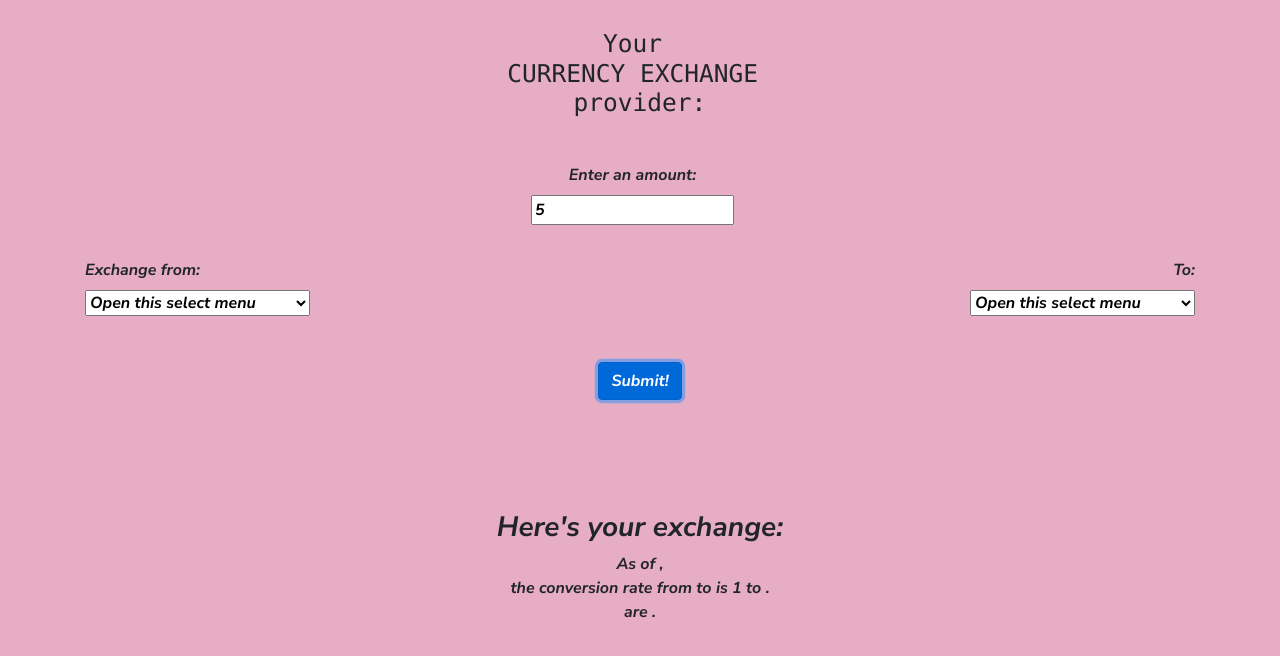
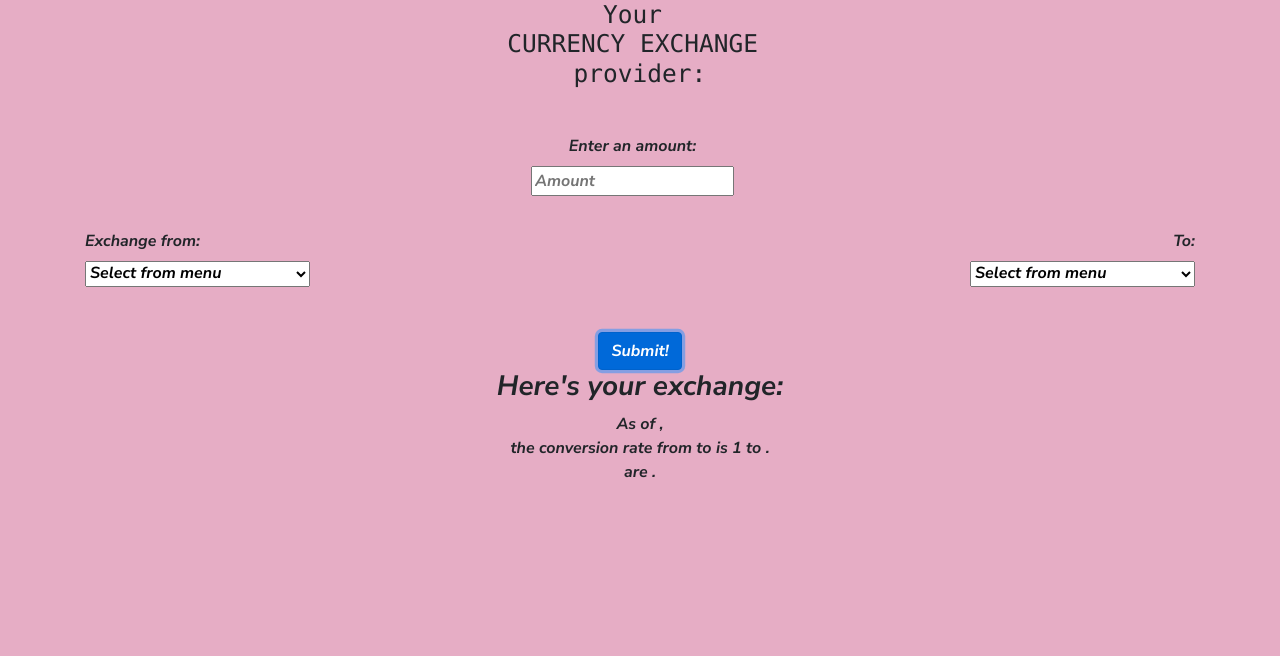
Before and after one commit to curiousmockingbird/currency_exchanger, a website built with webpack: page src/index.html in a window 1280 px wide. Both pictures are taken after typing "5" into the empty fields and a click on the button "Submit!". Built offline with nearby package versions, Linux system fonts and the light colour scheme; no server answers.

Commit message:
WIP: Working on error handling

```diff
--- a/src/css/styles.css
+++ b/src/css/styles.css
@@ -35,3 +35,7 @@ ul {
 .results {
   margin-top: 10%;
 }
+
+.hidden {
+  display: none;
+}
--- a/src/index.html
+++ b/src/index.html
@@ -10,56 +10,63 @@
 
 <body>
   <div class="container">
-  <h3><pre>
+    <h3>
+      <pre>
 Your
 CURRENCY EXCHANGE
 provider:
-  </pre></h3>
+  </pre>
+    </h3>
 
     <form id="exchCalc-form">
       <div class="col-12 amount">
         <label for="amount-Input">Enter an amount:</label><br>
-    <input id="amount-Input" type="number" placeholder="Amount"><br>
+        <input id="amount-Input" type="number" placeholder="Amount" required><br>
       </div>
       <div class="row">
         <div class="col-6 left">
           <label for="from">Exchange from:</label><br>
           <select class="form-select" id="from">
-      <option selected>Open this select menu</option>
-      <option value="USD">USD	(United States Dollar)</option>
-      <option value="ARS">ARS	(Argentine Peso)</option>
-      <option value="CAD">CAD	(Canadian Dollar)</option>
-      <option value="CHF">CHF	(Swiss Franc)</option>
-      <option value="EUR">EUR	(Euro)</option>
-      <option value="JPY">JPY	(Japanese Yen)</option>
-      <option value="MXN">MXN	(Mexican Peso)</option>
-      <option value="RUB">RUB	(Russian Ruble)</option>
+            <option selected>Select from menu</option>
+            <option value="USD">USD (United States Dollar)</option>
+            <option value="ARS">ARS (Argentine Peso)</option>
+            <option value="CAD">CAD (Canadian Dollar)</option>
+            <option value="CHF">CHF (Swiss Franc)</option>
+            <option value="EUR">EUR (Euro)</option>
+            <option value="JPY">JPY (Japanese Yen)</option>
+            <option value="MXN">MXN (Mexican Peso)</option>
+            <option value="RUB">RUB (Russian Ruble)</option>
+            <option value="ABC">ABC (Not a currency)</option>
           </select>
         </div>
         <div class="col-6 right">
           <label for="to">To:</label><br>
           <select class="form-select" id="to">
-      <option selected>Open this select menu</option>
-      <option value="USD">USD	(United States Dollar)</option>
-      <option value="ARS">ARS	(Argentine Peso)</option>
-      <option value="CAD">CAD	(Canadian Dollar)</option>
-      <option value="CHF">CHF	(Swiss Franc)</option>
-      <option value="EUR">EUR	(Euro)</option>
-      <option value="JPY">JPY	(Japanese Yen)</option>
-      <option value="MXN">MXN	(Mexican Peso)</option>
-      <option value="RUB">RUB	(Russian Ruble)</option>
+            <option selected>Select from menu</option>
+            <option value="USD">USD (United States Dollar)</option>
+            <option value="ARS">ARS (Argentine Peso)</option>
+            <option value="CAD">CAD (Canadian Dollar)</option>
+            <option value="CHF">CHF (Swiss Franc)</option>
+            <option value="EUR">EUR (Euro)</option>
+            <option value="JPY">JPY (Japanese Yen)</option>
+            <option value="MXN">MXN (Mexican Peso)</option>
+            <option value="RUB">RUB (Russian Ruble)</option>
+            <option value="XYZ">XYZ (Not a currency)</option>
           </select>
         </div>
         <button type="submit" class="btn btn-primary">Submit!</button>
       </div>
     </form>
     <div id="response" class="hidden col-12 results">
+      <span id="error" class="hidden"></span>
+      <div id="responseContent" class="hidden">
         <h3>Here's your exchange:</h3>
         <ul>
           <li>As of <span id="date"></span>,</li>
-      <li>the conversion rate from <span name="from1"></span> to <span name="to1"></span> is  1 to <span id="rate"></span>.</li>
+          <li>the conversion rate from <span name="from1"></span> to <span name="to1"></span> is 1 to <span id="rate"></span>.</li>
           <li><span id="amount"></span> <span name="from2"></span> are <span id="conv-Result"></span> <span name="to2"></span>.</li>
         </ul>
+      </div>
     </div>
   </div>
 </body>
--- a/src/index.js
+++ b/src/index.js
@@ -35,7 +35,8 @@ function printElements(response, from, to, amount) {
 }
 
 function printError(error, from, to, amount) {
-  console.log("Response for error " + error + + "From " + from + "To " + to + "Amount " + amount);
+  //Error
+  document.getElementById("error").innerHTML = ` You tried to convert ${amount} ${from} to ${to}. ${error}`;
 
 }
 
@@ -48,7 +49,16 @@ function handleTriangleForm(event) {
   const to = document.getElementById("to").value;
 
   exchange_calc(from, to, amount);
+  // Unhide results
+  document.getElementById("response").removeAttribute("class", "hidden");
 
+  if (from === "ABC" || to === "XYZ") {
+    document.getElementById("error").removeAttribute("class");
+  } else {
+    document.getElementById("responseContent").removeAttribute("class");
+  }
+  // Reset form
+  document.querySelector("#exchCalc-form").reset();
 }
 
 window.addEventListener("load", function () {
```
Lines whose indentation alone changed are shown as unchanged.
